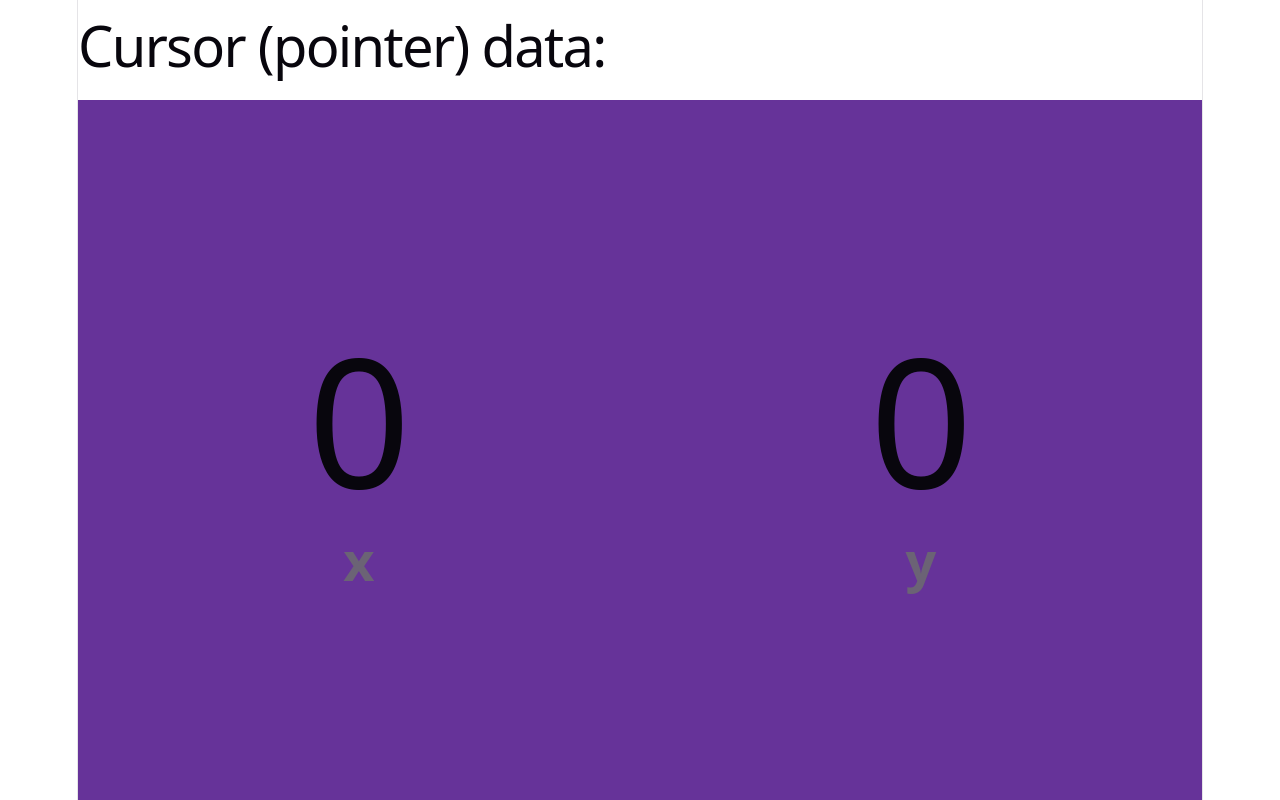
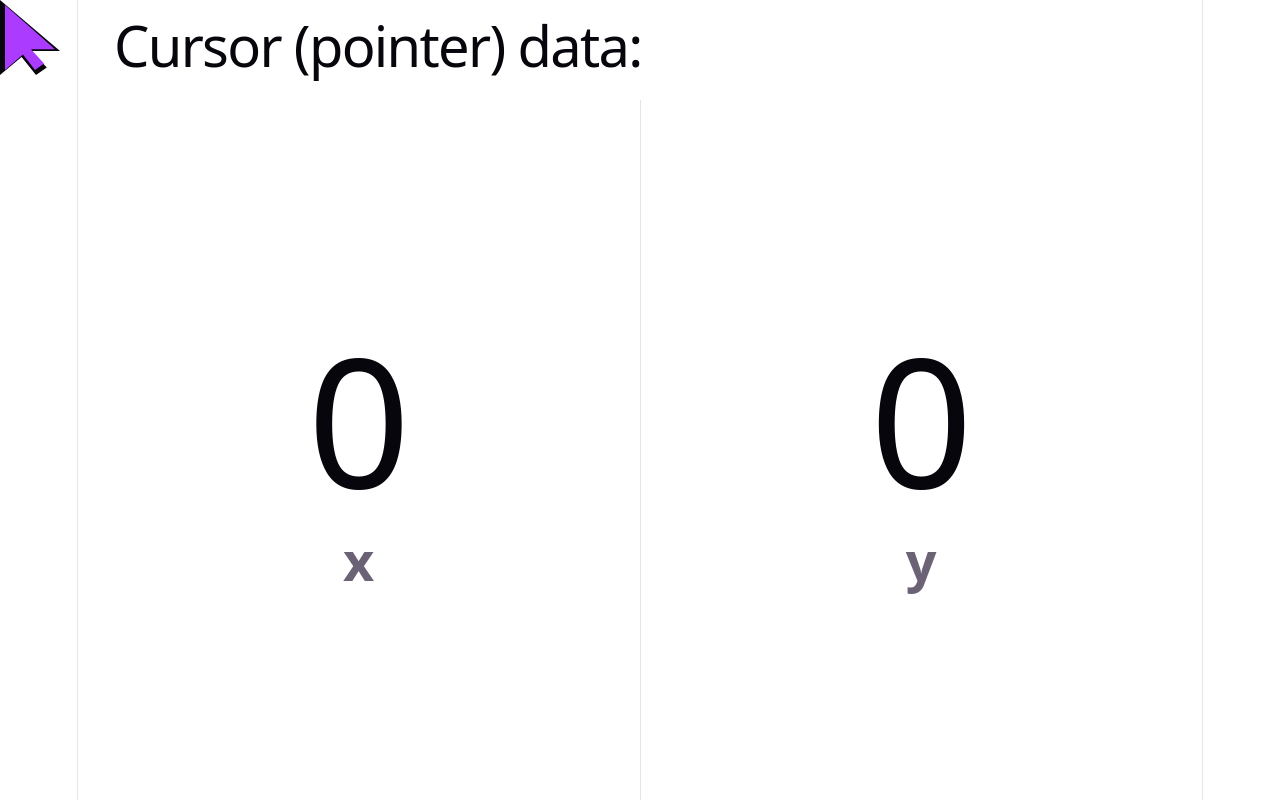
Before and after one commit to AndrewAlva/S08-Interacciones-Mouse, a website built with Vite: page 01-Cursor-Customizado/01-Demo/index.html in a window 1280 px wide. Built offline with nearby package versions, Linux system fonts and the light colour scheme.

Commit message:
Ejercicio 01: Demo ready

```diff
--- a/01-Cursor-Customizado/01-Demo/index.html
+++ b/01-Cursor-Customizado/01-Demo/index.html
@@ -26,6 +26,8 @@
         </main>
       </section>
     </div>
+
+    <div id="cursor"></div>
     <script type="module" src="/src/main.js"></script>
   </body>
 </html>
--- a/01-Cursor-Customizado/01-Demo/src/main.js
+++ b/01-Cursor-Customizado/01-Demo/src/main.js
@@ -1,2 +1,22 @@
-import './style.css'
-console.log("01-Cursor-Customizado. 01-Demo.")
+import './style.css';
+console.log("01-Cursor-Customizado. 01-Demo.");
+
+let pointerData = {
+  x: 0,
+  y: 0
+};
+
+const dataContainerX = document.getElementById("cursor-x");
+const dataContainerY = document.getElementById("cursor-y");
+
+const cursor = document.getElementById("cursor");
+
+document.addEventListener("pointermove", (event) => {
+  pointerData.x = Math.floor(event.clientX);
+  pointerData.y = Math.floor(event.clientY);
+
+  dataContainerX.innerText = pointerData.x;
+  dataContainerY.innerText = pointerData.y;
+
+  cursor.style.transform = `translate(${pointerData.x}px, ${pointerData.y}px)`;
+});
--- a/01-Cursor-Customizado/01-Demo/src/style.css
+++ b/01-Cursor-Customizado/01-Demo/src/style.css
@@ -308,17 +308,20 @@ code {
     position: relative;
     width: 100%;
     height: 100px;
+    padding: 0 2em;
+    box-sizing: border-box;
     flex-grow: 0;
     text-align: left;
   }
 
   .coordinates-container {
+    cursor: crosshair;
     position: relative;
     width: 100%;
     height: calc(100% - 100px);
     display: flex;
     flex-shrink: 0;
-    background-color: rebeccapurple;
+    /* background-color: rebeccapurple; */
   }
 
     .axis-wrapper {
@@ -328,6 +331,10 @@ code {
       flex-direction: column;
       align-items: center;
       justify-content: center;
+    }
+
+    .axis-wrapper:first-child {
+      border-right: 1px solid var(--border);
     }
 
     .data-wrapper .data-label {
@@ -342,3 +349,29 @@ code {
   font-weight: 500;
   color: var(--text-h);
 }
+
+#cursor {
+  position: fixed;
+  top: 0;
+  left: 0;
+  width: 60px;
+  height: 75px;
+  pointer-events: none;
+
+  &::before,
+  &::after {
+    content: '';
+    position: absolute;
+    inset: 0;
+    clip-path: polygon(0 0, 0 100%, 36% 76%, 60% 100%, 78% 90%, 52% 68%, 100% 68%);
+  }
+
+  &::before {
+    background-color: var(--text-h);
+  }
+
+  &::after {
+    inset: 5px 5px 5px 5px;
+    background-color: var(--accent);
+  }
+}
```
